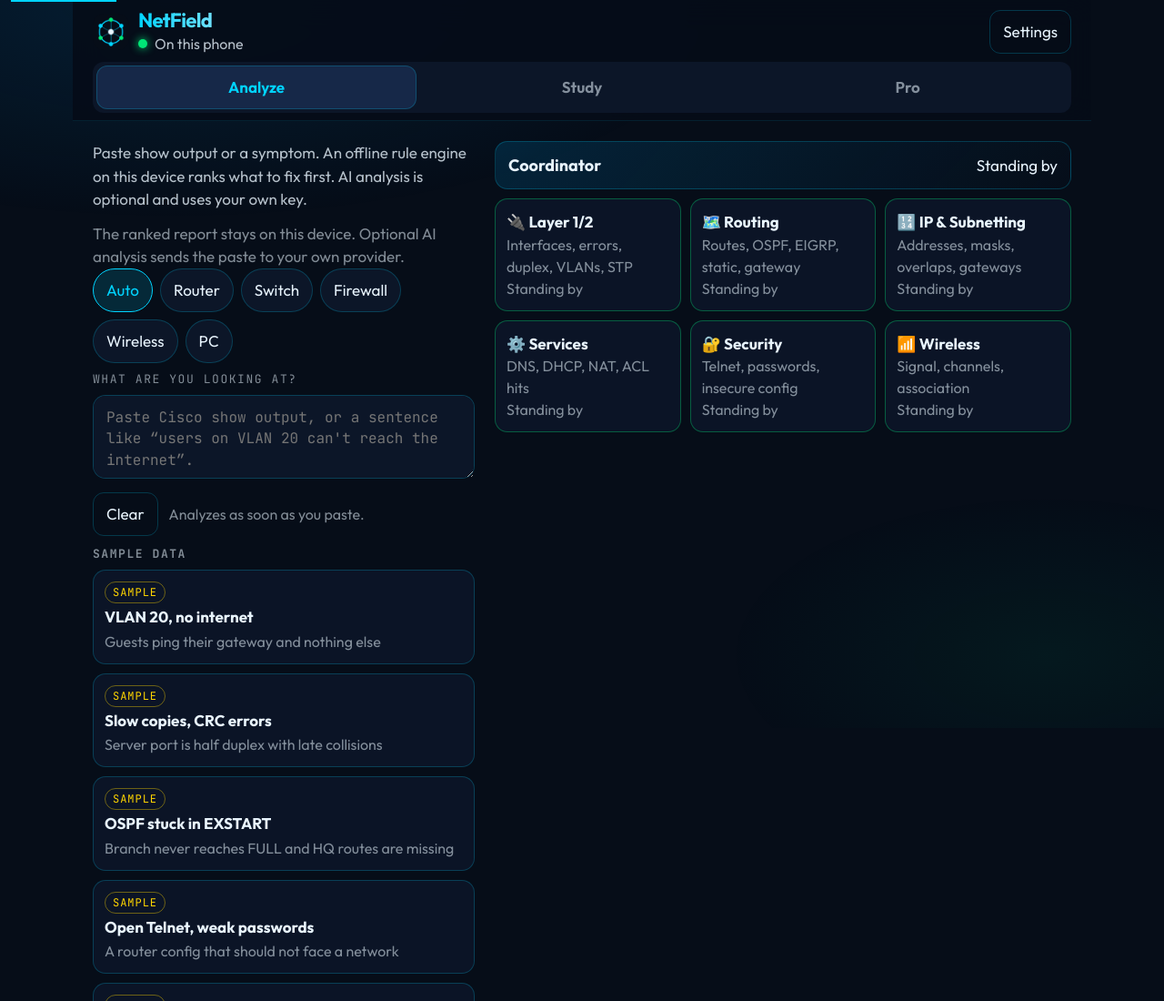
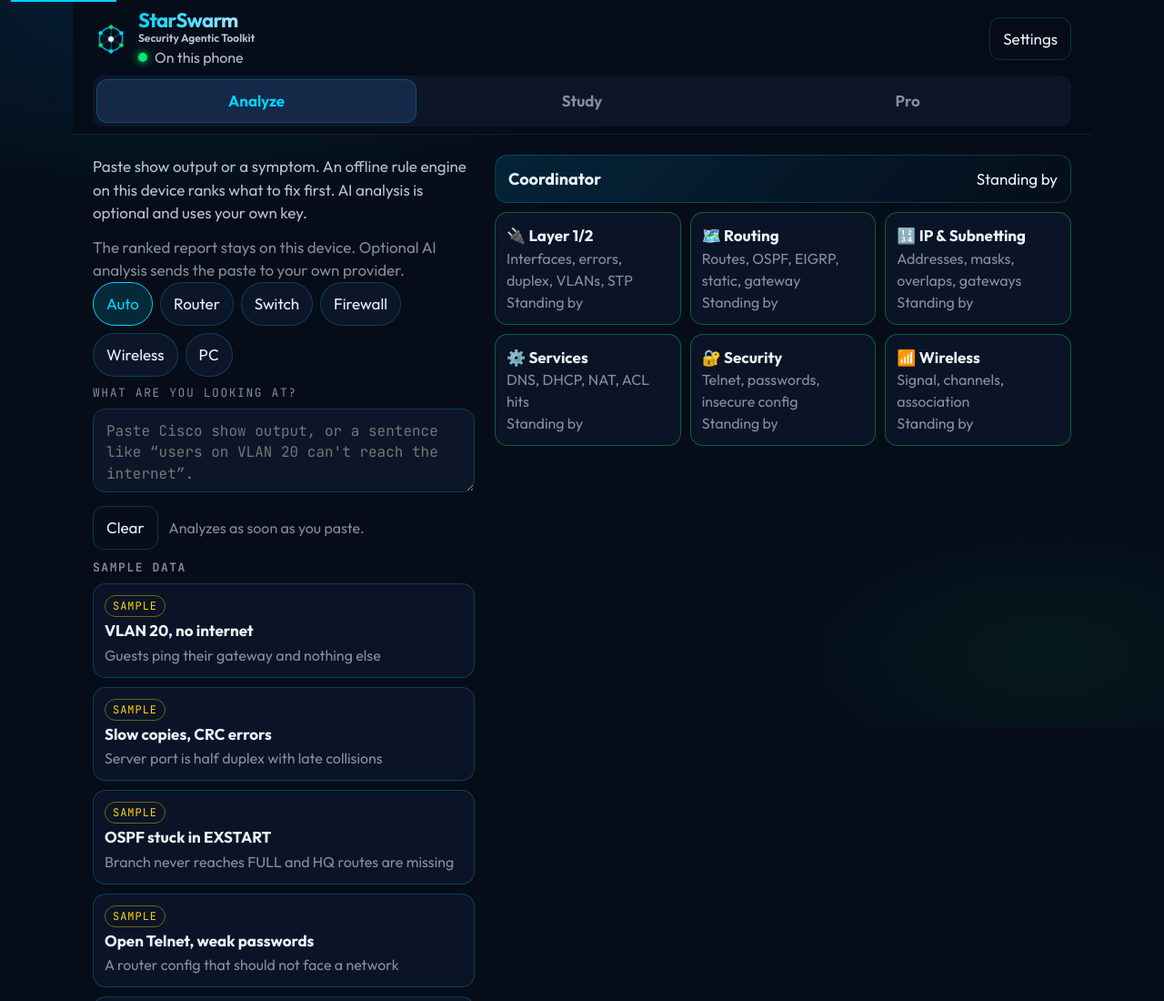
Before and after one commit to porschephotoshootz-afk/NETFIELD-, a website with bundled scripts: page index.html in a window 1280 px wide. Shown: the top 1100 px of the page at 91% size. Built offline with nearby package versions, Linux system fonts and the light colour scheme.

Commit message:
Rename the app to StarSwarm Security Agentic Toolkit.
The free check stays an on-device rule engine. The manifest id and the saved-key storage name stay so an existing install updates in place.

Co-authored-by: porschephotoshootz-afk <porschephotoshootz-afk@users.noreply.github.com>

```diff
--- a/css/app.css
+++ b/css/app.css
@@ -105,13 +105,29 @@ h1, h2, h3, p { margin: 0; }
 .header-actions { flex: none; gap: 8px; }
 .brand img { width: 40px; height: 40px; border-radius: 12px; }
 h1 {
+  display: flex;
+  flex-direction: column;
+  align-items: flex-start;
+  max-width: 100%;
   font-size: 22px;
   line-height: 1.1;
   letter-spacing: -0.03em;
   color: var(--acc);
 }
+.wordmark { letter-spacing: -0.03em; }
+.product-name {
+  max-width: 100%;
+  overflow: hidden;
+  font-size: 12px;
+  font-weight: 650;
+  line-height: 1.25;
+  letter-spacing: 0;
+  text-overflow: ellipsis;
+  white-space: nowrap;
+  color: var(--txt2);
+}
 @supports ((-webkit-background-clip: text) or (background-clip: text)) {
-  h1 {
+  .wordmark {
     background: linear-gradient(90deg, var(--acc), #9be7ff);
     -webkit-background-clip: text;
     background-clip: text;
@@ -472,10 +488,11 @@ label.settings { display: block; margin-top: 12px; }
   .brand { gap: 8px; }
   .brand img { width: 32px; height: 32px; border-radius: 10px; }
   h1 { font-size: 18px; }
+  .product-name { font-size: 11px; line-height: 1.2; }
   .brand-sub { margin-top: 0; font-size: 13px; line-height: 1.2; }
   .header-actions button { padding-inline: 10px; }
   .tab { min-height: 40px; padding: 8px; }
-  #swarm-board, #report { scroll-margin-top: 112px; }
+  #swarm-board, #report { scroll-margin-top: 128px; }
 }
 
 @media (min-width: 960px) {
--- a/index.html
+++ b/index.html
@@ -4,8 +4,8 @@
 <meta charset="UTF-8">
 <meta name="viewport" content="width=device-width, initial-scale=1, viewport-fit=cover">
 <meta name="theme-color" content="#060d18">
-<meta name="description" content="NetField Pocket Swarm is an offline rule engine. It ranks Cisco output and symptoms on your device. AI analysis is optional and uses your own key.">
-<meta property="og:title" content="NetField Pocket Swarm">
+<meta name="description" content="StarSwarm Security Agentic Toolkit is an offline rule engine. It ranks Cisco output and symptoms on your device. AI analysis is optional and uses your own key.">
+<meta property="og:title" content="StarSwarm Security Agentic Toolkit">
 <meta property="og:description" content="An offline rule engine for Cisco output and network symptoms. It runs on your device. AI analysis is optional and uses your own key.">
 <meta property="og:type" content="website">
 <meta property="og:url" content="https://porschephotoshootz-afk.github.io/NETFIELD-/">
@@ -13,15 +13,15 @@
 <meta property="og:image:width" content="1200">
 <meta property="og:image:height" content="630">
 <meta name="twitter:card" content="summary_large_image">
-<meta name="twitter:title" content="NetField Pocket Swarm">
+<meta name="twitter:title" content="StarSwarm Security Agentic Toolkit">
 <meta name="twitter:description" content="An offline rule engine for Cisco output and network symptoms. It runs on your device. AI analysis is optional and uses your own key.">
 <meta name="twitter:image" content="https://porschephotoshootz-afk.github.io/NETFIELD-/screenshots/og.png">
 <meta name="referrer" content="no-referrer">
 <meta name="apple-mobile-web-app-capable" content="yes">
 <meta name="mobile-web-app-capable" content="yes">
 <meta name="apple-mobile-web-app-status-bar-style" content="black-translucent">
-<meta name="apple-mobile-web-app-title" content="NetField">
-<title>NetField Pocket Swarm</title>
+<meta name="apple-mobile-web-app-title" content="StarSwarm">
+<title>StarSwarm Security Agentic Toolkit</title>
 <link rel="manifest" href="manifest.json">
 <link rel="icon" href="icons/favicon-32.png" type="image/png">
 <link rel="apple-touch-icon" href="icons/apple-touch-icon.png">
@@ -37,7 +37,7 @@
       <div class="brand">
         <img src="icons/icon-192.png" width="40" height="40" alt="">
         <div>
-          <h1>NetField</h1>
+          <h1><span class="wordmark">StarSwarm</span> <span class="product-name">Security Agentic Toolkit</span></h1>
           <p class="brand-sub"><span class="status-dot" id="status-dot"></span> <span id="status-text">On this phone</span></p>
         </div>
       </div>
@@ -91,7 +91,7 @@
     <section id="view-pro" class="view" hidden>
       <article class="pro-card">
         <h2>Pro</h2>
-        <p>The free check is an offline rule engine. It runs on this device, with no account and no server. AI analysis is optional and uses your own key.</p>
+        <p>Formerly NetField. The free check is an offline rule engine. It runs on this device, with no account and no server. AI analysis is optional and uses your own key.</p>
         <p>Pro would be the hosted add-on, when there is one:</p>
         <ul>
           <li>Saved history of pastes and reports</li>
@@ -132,7 +132,7 @@
 </dialog>
 
 <div id="toast" role="status" aria-hidden="true"></div>
-<noscript><p>NetField needs JavaScript. Analysis still stays on your device.</p></noscript>
+<noscript><p>StarSwarm needs JavaScript. Analysis still stays on your device.</p></noscript>
 <script type="module" src="js/app.js"></script>
 </body>
 </html>
--- a/js/analyzers.js
+++ b/js/analyzers.js
@@ -1,5 +1,5 @@
 /**
- * On-device specialists for NetField Pocket Swarm.
+ * On-device rule engine for StarSwarm Security Agentic Toolkit.
  * Parsing, rules, and heuristics only. No network and no API key.
  * The same paste always produces the same findings.
  */
@@ -1605,7 +1605,7 @@ function buildNarrative(actions, provisional, ctx) {
 }
 
 function buildScript(actions) {
-  const lines = ['! NetField Pocket Swarm — read it, then paste on the device'];
+  const lines = ['! StarSwarm Security Agentic Toolkit — read it, then paste on the device'];
   const list = actions.filter((item) => item.commands?.length).slice(0, 8);
   if (!list.length) {
     lines.push('! No configuration changes suggested from this paste.');
--- a/js/deep.js
+++ b/js/deep.js
@@ -4,6 +4,7 @@
  * the user picked, and only after they tap Deep analysis.
  */
 
+// Kept so a key saved before the rebrand still loads. Do not rename without a migration.
 const STORAGE_KEY = 'netfield.byok.v1';
 
 const ENDPOINTS = {
--- a/package.json
+++ b/package.json
@@ -1,5 +1,5 @@
 {
-  "name": "netfield-pocket-swarm",
+  "name": "starswarm-security-agentic-toolkit",
   "private": true,
   "type": "module",
   "scripts": {
--- a/sw.js
+++ b/sw.js
@@ -1,4 +1,4 @@
-const CACHE = 'netfield-pocket-swarm-v3';
+const CACHE = 'starswarm-toolkit-v3';
 
 const ASSETS = [
   './',
```
Also changed, not shown: tests/run.js (+24 -4 lines), README.md (added), manifest.json, screenshots/narrow.png, screenshots/og.png, screenshots/wide.png.
